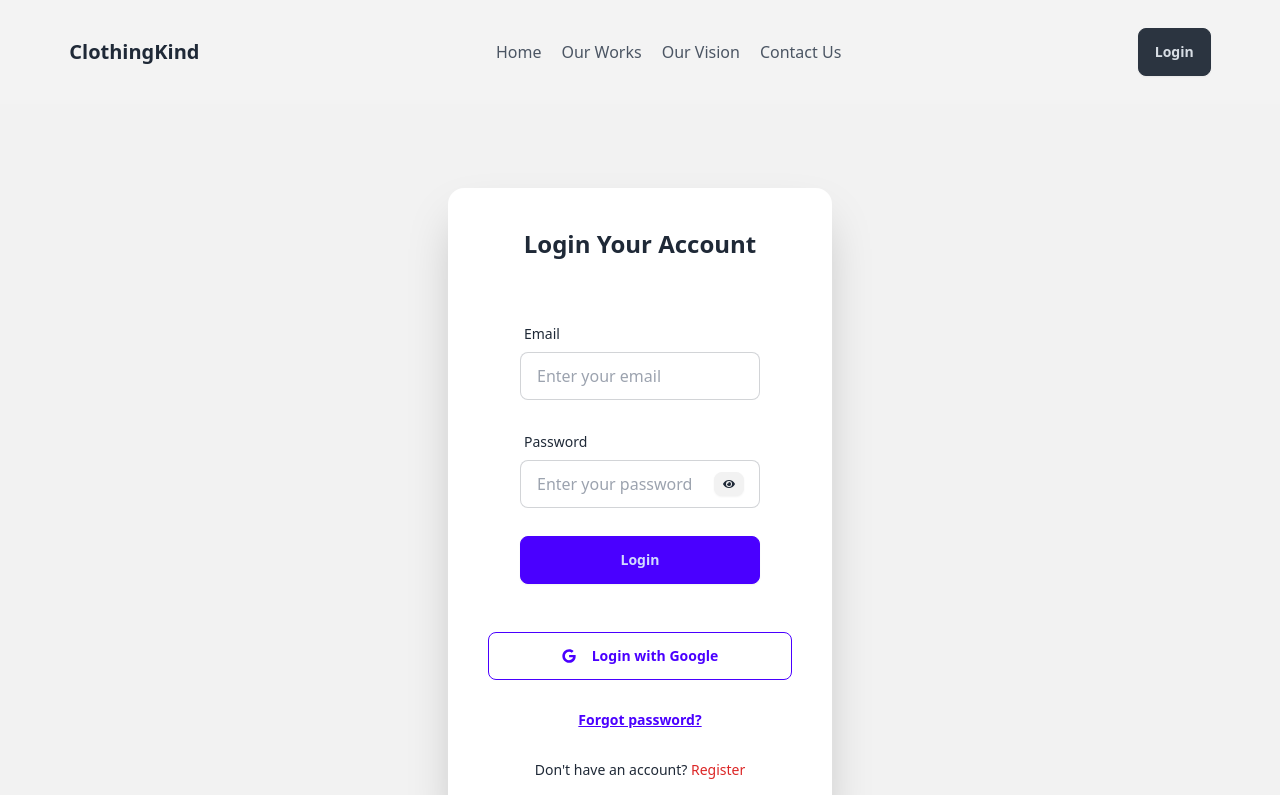
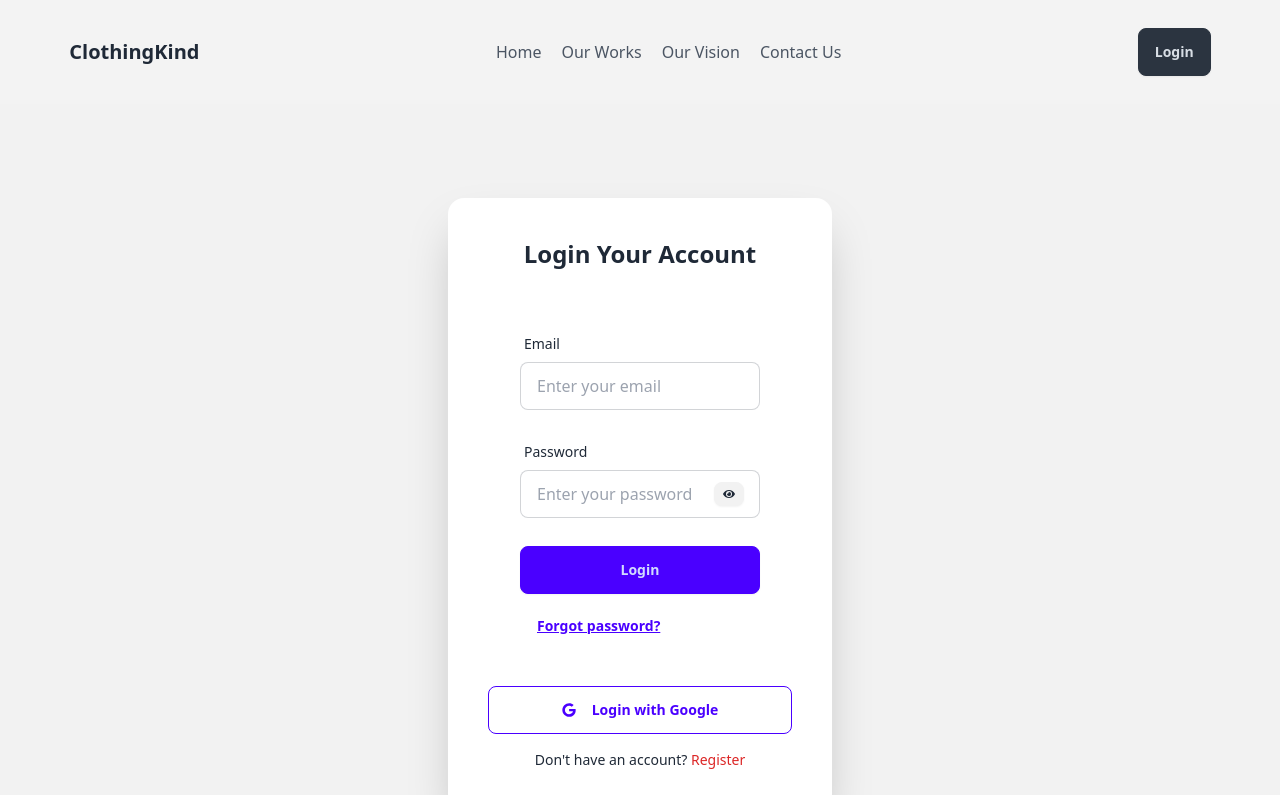
Before and after one commit to DeveloperAvik/Final-Cloath-Donation-, a React (Vite) app: page /auth/login in a window 1280 px wide. Shown: the top 795 px of the page. Built offline with nearby package versions, Linux system fonts and the light colour scheme; no server answers.

Commit message:
fix login

```diff
--- a/src/components/ForgetPassword.jsx
+++ b/src/components/ForgetPassword.jsx
@@ -1,5 +1,5 @@
 import { useState } from "react";
-import { sendPasswordResetEmail } from "../firebase/firebase.config"; // Ensure correct import
+import { sendPasswordResetEmail } from "../firebase/firebase.config";
 import { toast, ToastContainer } from "react-toastify";
 import "react-toastify/dist/ReactToastify.css";
 
@@ -20,7 +20,7 @@ function ForgetPassword() {
     sendPasswordResetEmail(auth, email)
       .then(() => {
         toast.success("Password reset email sent! Check your inbox.");
-        setEmail(""); // Clear the email field
+        setEmail("");
         setLoading(false);
       })
       .catch((error) => {
--- a/src/pages/Login.jsx
+++ b/src/pages/Login.jsx
@@ -113,9 +113,18 @@ function Login() {
                                 Login
                             </button>
                         </div>
+                        <div className="">
+                        <button
+                            type="button"
+                            onClick={handleResetPassword}
+                            className="btn btn-link"
+                        >
+                            Forgot password?
+                        </button>
+                    </div>
                     </form>
 
-                    <div className="form-control text-center mt-4">
+                    <div className="form-control text-center mt-1">
                         <button
                             onClick={handleGoogleLogin}
                             className="btn btn-outline btn-primary w-full"
@@ -124,15 +133,7 @@ function Login() {
                         </button>
                     </div>
 
-                    <div className="text-center mt-4">
-                        <button
-                            type="button"
-                            onClick={handleResetPassword}
-                            className="btn btn-link"
-                        >
-                            Forgot password?
-                        </button>
-                    </div>
+
 
                     <p className="text-center text-sm font-semi-bold text-base-400 mt-4">
                         Don't have an account?{" "}
```
